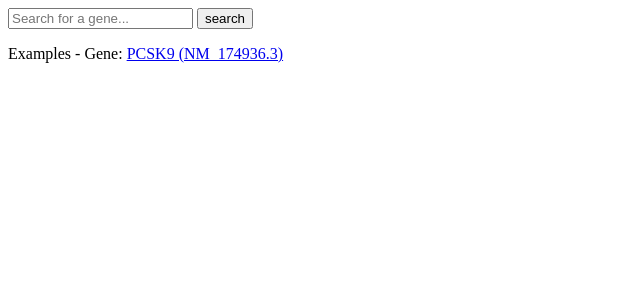
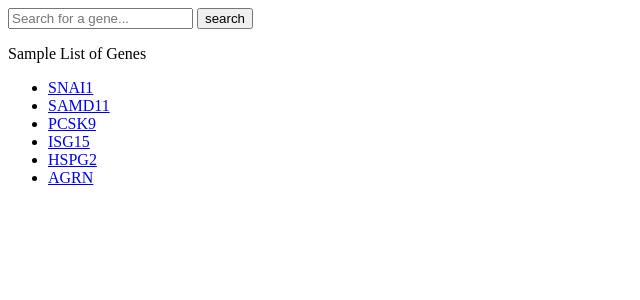
Before and after one commit to justanothercsguy/exome_data_visualization, a Django app: page /visualization/ in a window 1280 px wide. Shown: the top 300 px of the page, without its empty margins (0-640 px from the left). Run offline with Django 3.2, Linux system fonts and the light colour scheme; data comes from the database, SQL or seed files in the repository.

Commit message:
Writing your first Django app, part 4
Modified templates/visualization/index.html to display a list of up to 10 sample genes from the database so that if the user does not know what to search in the search box, they can simply click one of the sample genes, which is linked to the result path in urls.py, which will trigger the result view in view.py.

```diff
--- a/exomesite/visualization/templates/visualization/index.html
+++ b/exomesite/visualization/templates/visualization/index.html
@@ -8,13 +8,17 @@
                 <input id="searchbox-input" name= "query_gene" type="text" placeholder="Search for a gene...">
                 <input type="submit" value="search">
             </form>
-            {% if gene_pcsk9 %}
-                <p class="text-muted">
-                    Examples - Gene: <a href="{% url 'visualization:result' gene_pcsk9.name2 %}">{{ gene_pcsk9 }}</a>
-                </p>
+
+            {% if sample_gene_list %}
+                <p>Sample List of Genes</p>
+                <ul>
+                {% for gene in sample_gene_list %}
+                    <li><a href="{% url 'visualization:result' gene.name2 %}">{{ gene.name2 }}</a></li>
+                {% endfor %}
+                </ul>
             {% else %}
                 <!-- if we reach here then gene PCSK9 was not found -->
-               <p> Gene PCSK9 was not found. Try a different gene name. </p>
+               <p> There are currently no genes available in the database.</p>
             {% endif %}
         </div>
 </html>
--- a/exomesite/visualization/urls.py
+++ b/exomesite/visualization/urls.py
@@ -8,7 +8,7 @@ urlpatterns = [
     path('', views.index, name='index'),
 
     # ex: /visualization/search
-    # The path for search must be put before the path for detail,
+    # The path for search must be put before the path for result,
     # otherwise '<str:gene_name2>/' mistakes 'search' as the name of a gene
     path('search/', views.search, name='search_gene'),
 
--- a/exomesite/visualization/views.py
+++ b/exomesite/visualization/views.py
@@ -7,27 +7,27 @@ from django.urls import reverse
 from .models import Gene, Variant
 
 
+def index(request):
+    query_gene_list = Gene.objects.order_by('-name2')[:10]
+    gene_name_set = set()
+    new_gene_list = []
+
+    # check for gene objects that have the same value in the 'name2' field
+    # exclude those in the new_gene_list
+    for gene in query_gene_list:
+        if gene.name2 not in gene_name_set:
+            new_gene_list.append(gene)
+            gene_name_set.add(gene.name2)
+
+    context = {'sample_gene_list': new_gene_list}
+    return render(request, 'visualization/index.html', context)
+
 # def index(request):
-#     query_gene_list = Gene.objects.order_by('-name2')[:10]
-#     gene_name_set = set()
-#     new_gene_list = []
-
-#     # check for gene objects that have the same value in the 'name2' field
-#     # exclude those in the new_gene_list
-#     for gene in query_gene_list:
-#         if gene.name2 not in gene_name_set:
-#             new_gene_list.append(gene)
-#             gene_name_set.add(gene.name2)
-
-#     context = {'sample_gene_list': new_gene_list}
+#     # NOTE: too complicated to handle variations of the same gene right now,
+#     # so select the variation with the most exons
+#     gene_pcsk9 = Gene.objects.filter(name2='PCSK9').order_by('-exoncount')[0]
+#     context = {'gene_pcsk9': gene_pcsk9}
 #     return render(request, 'visualization/index.html', context)
-
-def index(request):
-    # NOTE: too complicated to handle variations of the same gene right now,
-    # so select the variation with the most exons
-    gene_pcsk9 = Gene.objects.filter(name2='PCSK9').order_by('-exoncount')[0]
-    context = {'gene_pcsk9': gene_pcsk9}
-    return render(request, 'visualization/index.html', context)
 
 
 def result(request, gene_name2):
```
